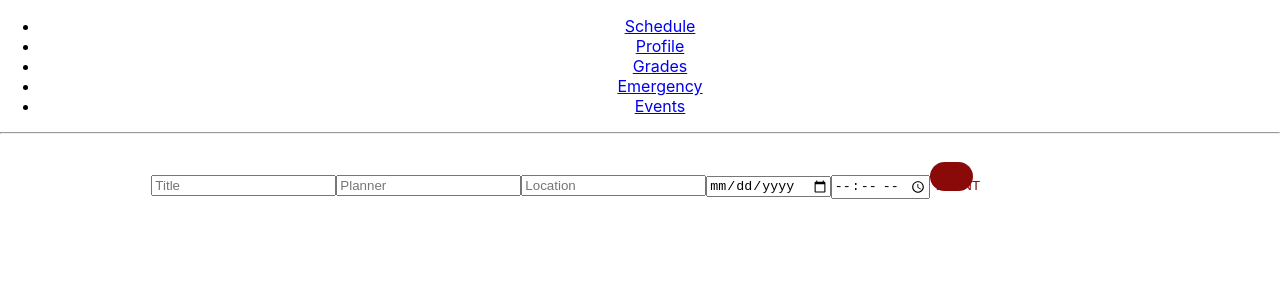
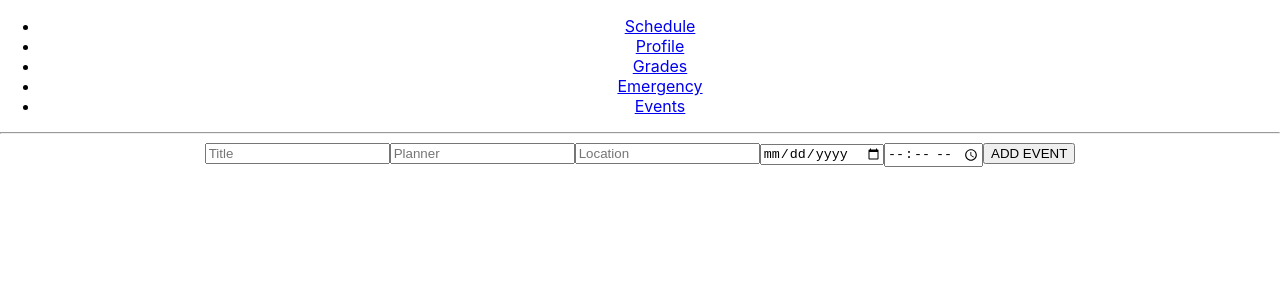
Before and after one commit to dialloflatno/Checkin, a React (Create React App) app in the folder client/: page /Events in a window 1280 px wide. Shown: the top 300 px of the page. Built offline with nearby package versions, Linux system fonts and the light colour scheme; no server answers.

Commit message:
event route connected

```diff
--- a/client/package.json
+++ b/client/package.json
@@ -1,5 +1,5 @@
 {
-  "name": "group-project-4",
+  "name": "checkin-react",
   "version": "0.1.0",
   "private": true,
   "proxy": "http://localhost:3000",
--- a/client/src/App.js
+++ b/client/src/App.js
@@ -3,6 +3,8 @@ import Header from "./Header.js";
 // import Emergency from './Emergency.js'
 // import Schedule from './Schedule.js'
 import { BrowserRouter } from "react-router-dom";
+
+
 
 function App() {
   return (
--- a/client/src/Events.js
+++ b/client/src/Events.js
@@ -1,7 +1,16 @@
-import React from 'react';
+import React, { useState } from 'react';
 import EventsForm from './EventsForm'
+import { useEffect } from 'react';
 
 function Events() {
+
+    useEffect(() =>{
+        fetch('/events')
+        .then(res => res.json())
+        .then(data => console.log(data))
+      },[])
+
+
     return (
         <div>
             <EventsForm />
--- a/client/src/EventsForm.js
+++ b/client/src/EventsForm.js
@@ -12,7 +12,7 @@ function Form({ event, handleAdd }) {
   const handleSubmit = (e) => {
     e.preventDefault();
 
-    fetch(event, {
+    fetch("/events", {
       method: "POST",
       headers: {
         "Content-Type": "application/json",
@@ -26,7 +26,7 @@ function Form({ event, handleAdd }) {
       }),
     })
       .then((r) => r.json())
-      .then((data) => handleAdd(data));
+      .then((data) => console.log(data));
   };
 
   return (
--- a/client/src/SignIn.js
+++ b/client/src/SignIn.js
@@ -3,7 +3,7 @@ import { useState } from "react";
 function SignIn() {
 
     const [username, setUsername] = useState("");
-    const [password, setPassword] = useState("");
+    // const [password, setPassword] = useState("");
 
     function handleSubmit (e){
         e.preventDefault();
@@ -17,7 +17,7 @@ function SignIn() {
             headers: {
                 "Content-Type": 'applications/json',
             },
-            body: JSON.stringify({user}),
+            body: JSON.stringify({ username ,password}),
         }).then((r) => {
             if(r.ok) {
                 r.json().then((user) => setUsername(user));
@@ -27,7 +27,7 @@ function SignIn() {
     const handleChange = (e) => {
         console.log(e.target.value)
     }
-// Node
+no
     return (
         <div className="signContainer">
             <form onSubmit = {handleSubmit}>
--- a/client/src/index.css
+++ b/client/src/index.css
@@ -25,16 +25,7 @@ code {
     'password'
     'signIn';
 }
-button {
-  border: tomato;
-  color: rgb(138, 10, 10);
-  margin-inline-end: 156px;
-  margin-top: 20px;
-  background-color: rgb(138, 10, 10);
-  width: 43px;
-  height: 29px;
-  border-radius: 100px;
-}
+
 .signContainer username password button {
   position: absolute;
   align-items: center;
```
